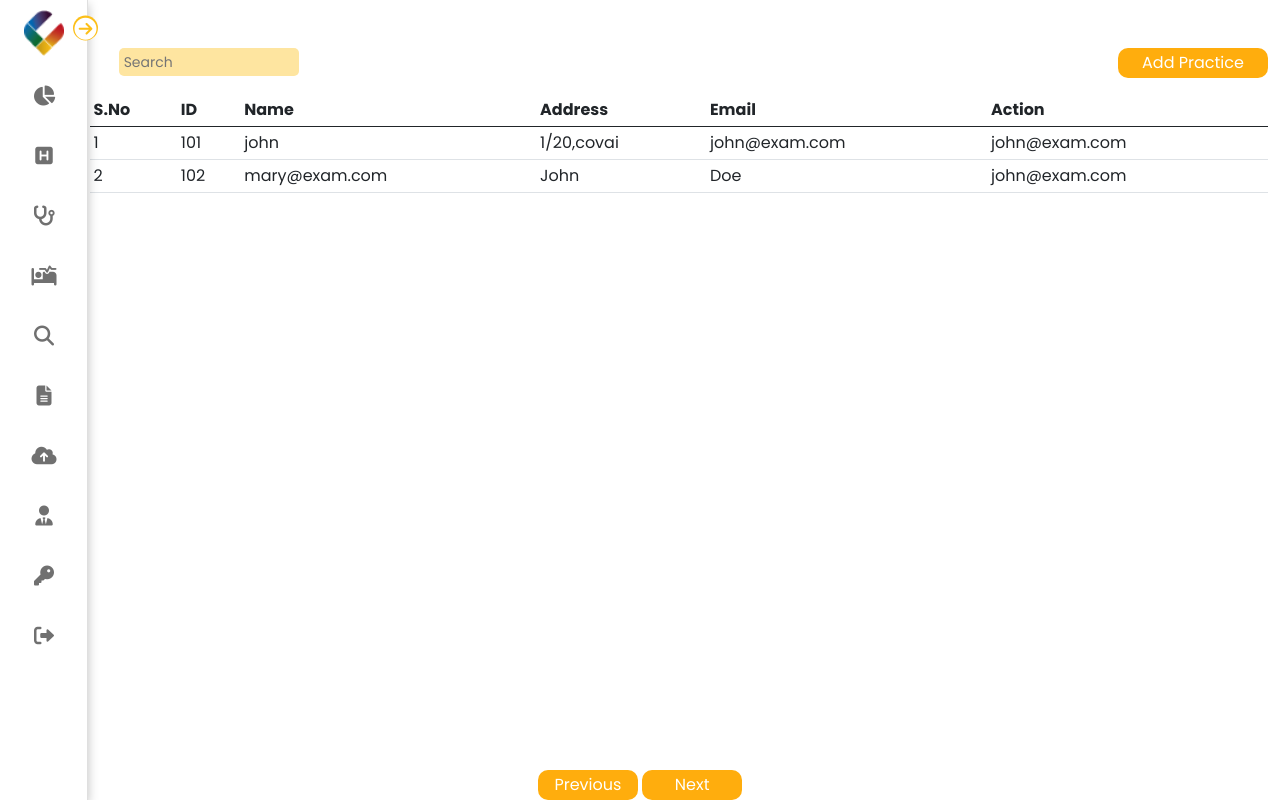
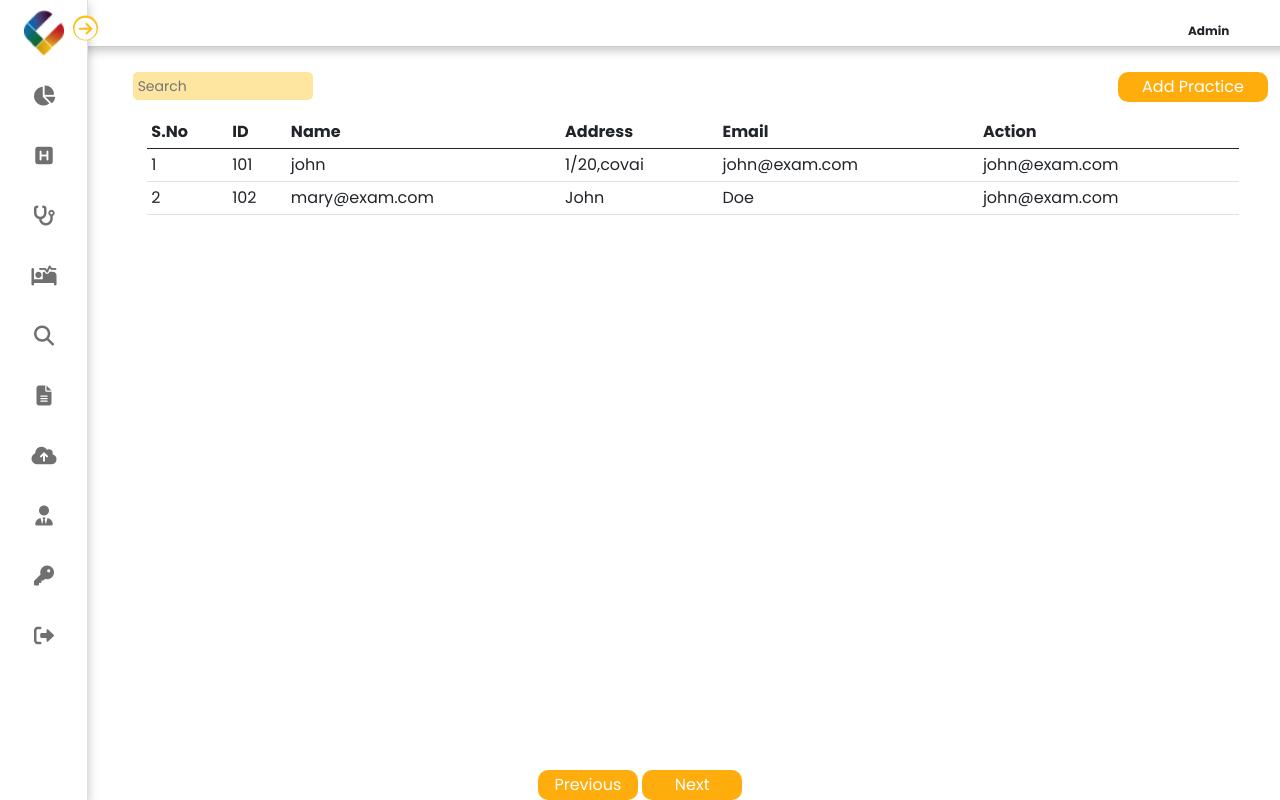
Before and after one commit to Dharaneesh2000/Cornerstohn, a React (Create React App) app: page /adminPractices in a window 1280 px wide. Built offline with nearby package versions, Linux system fonts and the light colour scheme.

Commit message:
Mobile sidebar

```diff
--- /dev/null
+++ b/src/Admin/AdminHeader.js
@@ -0,0 +1,20 @@
+import React, { useState } from 'react';
+import "./Sidebar.css";
+import CornerstohnMobile from "../Admin/Dashoard Icons/cornerstohn logo.png";
+import MobileMenu from "../Admin/Dashoard Icons/menu.png"
+function AdminHeader() {
+
+    return (
+        <div className='row'>
+            <div className='col-1'></div>
+            <div className='col-11'>
+                <header className="header d-none d-sm-none d-md-block d-lg-block" style={{ boxShadow: "0px 4px 10px 0px #00000040", width:"290%" }}>
+                    <div className='col-4 px-2 mt-4 mb-2' style={{ textAlign: "end" }}>
+                        <h6 style={{ fontSize: "12px" }}><b>Admin</b></h6>
+                    </div>
+                </header>
+            </div>
+        </div>
+    )
+}
+export default AdminHeader;
--- a/src/Admin/AdminPractice.js
+++ b/src/Admin/AdminPractice.js
@@ -1,19 +1,21 @@
 import React from 'react';
 import "../Login/home.css";
+import AdminHeader from './AdminHeader';
 import AdminSidebar from './Sidebar';
 
 function Practices() {
   return (
     <div className='container-fluid'>
-
+      <AdminHeader />
+      <br></br><br></br>
       <div className='row'>
-            <div className='col-lg-1 d-none d-md-none d-lg-block'>
+        <div className='col-md-1 '>
           <AdminSidebar />
         </div>
-            <div className='col-lg-11'>
-            <br /><br />
+        <div className='col-md-11'>
+          <br />
           {/*Add Practice button */}
-        <input className='popInputText' style={{ width: "180px" }} placeholder='Search' type="text"></input>
+          <input className='popInputText' style={{ width: "180px", marginLeft:"14px" }} placeholder='Search' type="text"></input>
           <button className="sButton" style={{ width: "150px", float: "right" }} data-bs-toggle="modal" data-bs-target="#exampleModal">
             Add Practice
           </button>
@@ -93,11 +95,11 @@ function Practices() {
           {/*Add Practice button end */}
 
 
-      </div>
+          {/* </div> */}
 
           {/* ----------[table]------------ -----------*/}
 
-      <div style={{paddingLeft:"7%"}} class="table-responsive container mt-3">
+          <div className="table-responsive container mt-3">
             <table class="table table-sm">
               <thead>
                 <tr>
@@ -136,6 +138,7 @@ function Practices() {
           </div>
         </div>
       </div>
+    </div>
   )
 }
 
--- a/src/App.js
+++ b/src/App.js
@@ -6,7 +6,8 @@ import Login from './Login/Login';
 //------------------------[Home login end]---------------------------------------------------------------
 
 // -------------------------[ Admin pages start ]------------------------------------------------------------
-import AdminSidebar from './Admin/Sidebar'
+import AdminSidebar from './Admin/Sidebar';
+import AdminHeader from "./Admin/AdminHeader";
 import PatientLogin from "./Login/PatientLogin";
 import Practices from "./Admin/AdminPractice";
 import ChangePassword from "./Admin/AdminChangePassword";
@@ -30,6 +31,7 @@ function App() {
 
         {/*  -------------------------[ Admin pages start ]------------------------------- */}
         <Route path="/Sidebar" element={<AdminSidebar />} />
+        <Route path="/adminHeader" element={<AdminHeader/>} />
         <Route path="/adminPractices" element={<Practices />} />
         <Route path="/adminChangePassword" element={<ChangePassword />} />
         <Route path="/adminForms" element={<Forms />} />
--- a/src/Login/Login.js
+++ b/src/Login/Login.js
@@ -11,10 +11,10 @@ function Login() {
                 <img className="pic" src={img}></img>
                 {/* ------------------------------------- */}
                 <div class="dropdown">
-                    <button class="btn btn-secondary dropdown-toggle" type="button" id="dropdownMenuButton1" data-bs-toggle="dropdown" aria-expanded="false">
+                    <button class="dropdown-toggle" type="button" id="dropdownMenuButton1" data-bs-toggle="dropdown" aria-expanded="true">
                         Select Role
                     </button>
-                    <ul class="dropdown-menu" aria-labelledby="dropdownMenuButton1">
+                    <ul className="dropdown-menu" style={{width:"50px"}} aria-labelledby="dropdownMenuButton1">
                         <li><a class="dropdown-item" href="#">Admin</a></li>
                         <li><a class="dropdown-item" href="#">Hospital</a></li>
                         <li><a class="dropdown-item" href="#">Doctor</a></li>
--- a/src/Login/PatientLogin.js
+++ b/src/Login/PatientLogin.js
@@ -11,7 +11,7 @@ function PatientLogin() {
                     <img className="pic" src={img}></img>
                     {/* ------------------------------------- */}
                     <div class="dropdown">
-                        <button class="btn btn-secondary dropdown-toggle" type="button" id="dropdownMenuButton1" data-bs-toggle="dropdown" aria-expanded="false">
+                        <button class="dropdown-toggle" type="button" id="dropdownMenuButton1" data-bs-toggle="dropdown" aria-expanded="false">
                             Select Role
                         </button>
                         <ul class="dropdown-menu" aria-labelledby="dropdownMenuButton1">
```
Lines whose indentation alone changed are shown as unchanged.
